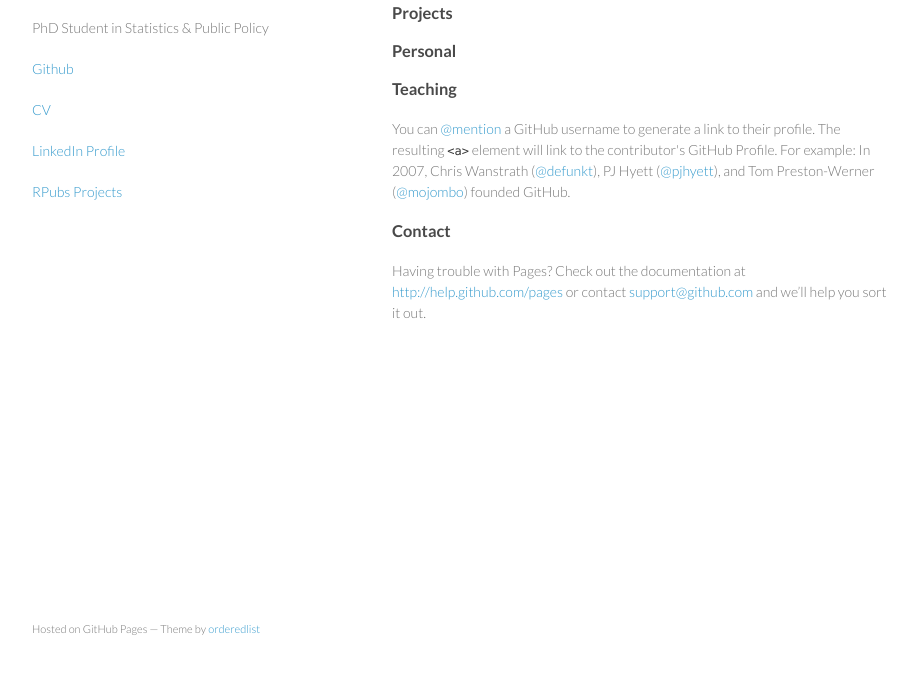
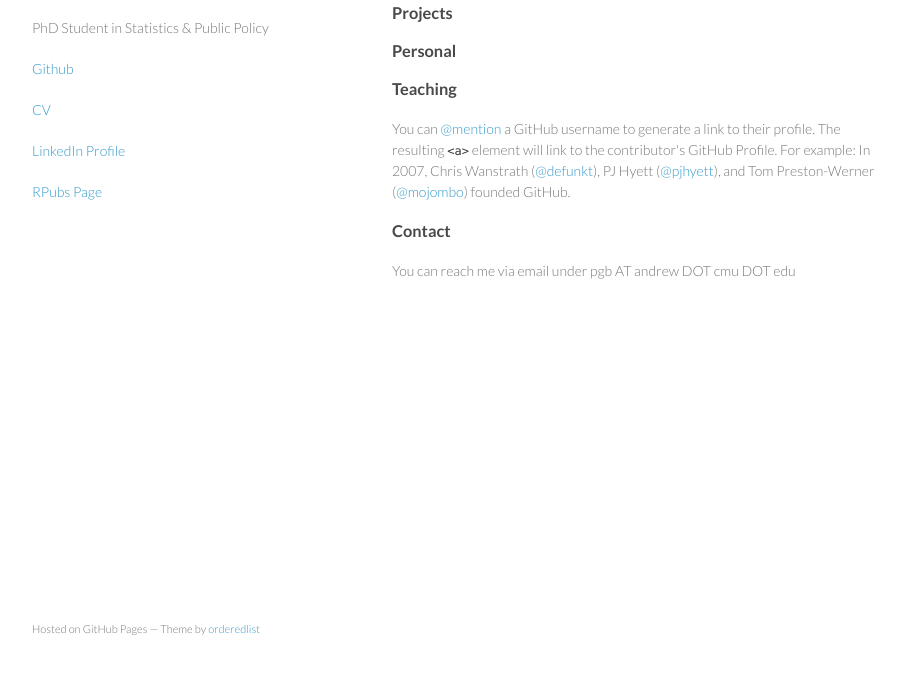
Before and after one commit to Planeshifter/Planeshifter.github.io, a plain HTML site: page index.html in a window 1280 px wide. Shown: the part 92-766 px from the top of the page, without its empty margins (178-1093 px from the left). Drawn offline with Linux system fonts and the light colour scheme.

Commit message:
contact info

```diff
--- a/index.html
+++ b/index.html
@@ -22,7 +22,7 @@
         <p class="view"><a href="https://github.com/Planeshifter"> Github</a></p>
         <p class="view"><a href="https://github.com/Planeshifter"> CV </a></p>
         <p class="view"><a href="http://de.linkedin.com/pub/philipp-burckhardt/57/b68/155"> LinkedIn Profile</a></p>
-        <p class="view"><a href="http://rpubs.com/PhilippB"> RPubs Projects</a></p>
+        <p class="view"><a href="http://rpubs.com/PhilippB"> RPubs Page</a></p>
       </header>
       <section>
         <h3>
@@ -44,8 +44,11 @@
 <h3>
 <a name="support-or-contact" class="anchor" href="#support-or-contact"><span class="octicon octicon-link"></span></a>Contact</h3>
 
-<p>Having trouble with Pages? Check out the documentation at <a href="http://help.github.com/pages">http://help.github.com/pages</a> or contact <a href="mailto:support@github.com">support@github.com</a> and we’ll help you sort it out.</p>
-      </section>
+You can reach me via email under pgb AT andrew DOT cmu DOT edu
+
+
+
+   	  </section>
       <footer>
         <p><small>Hosted on GitHub Pages &mdash; Theme by <a href="https://github.com/orderedlist">orderedlist</a></small></p>
       </footer>
```
